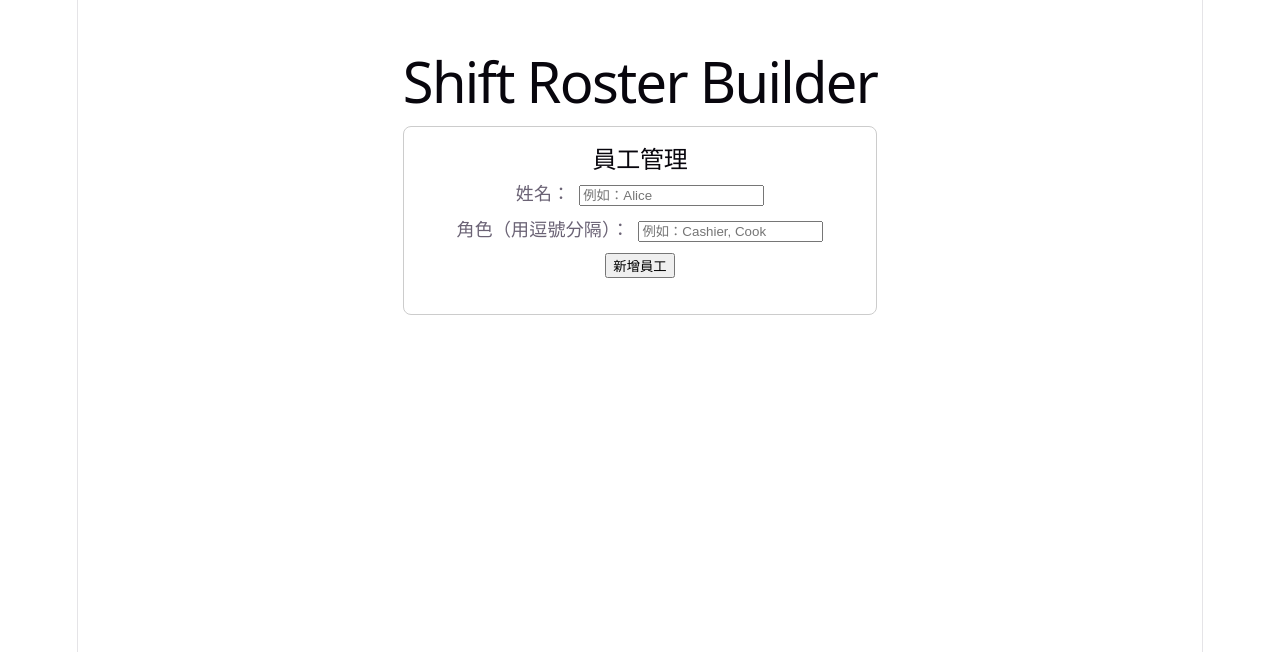
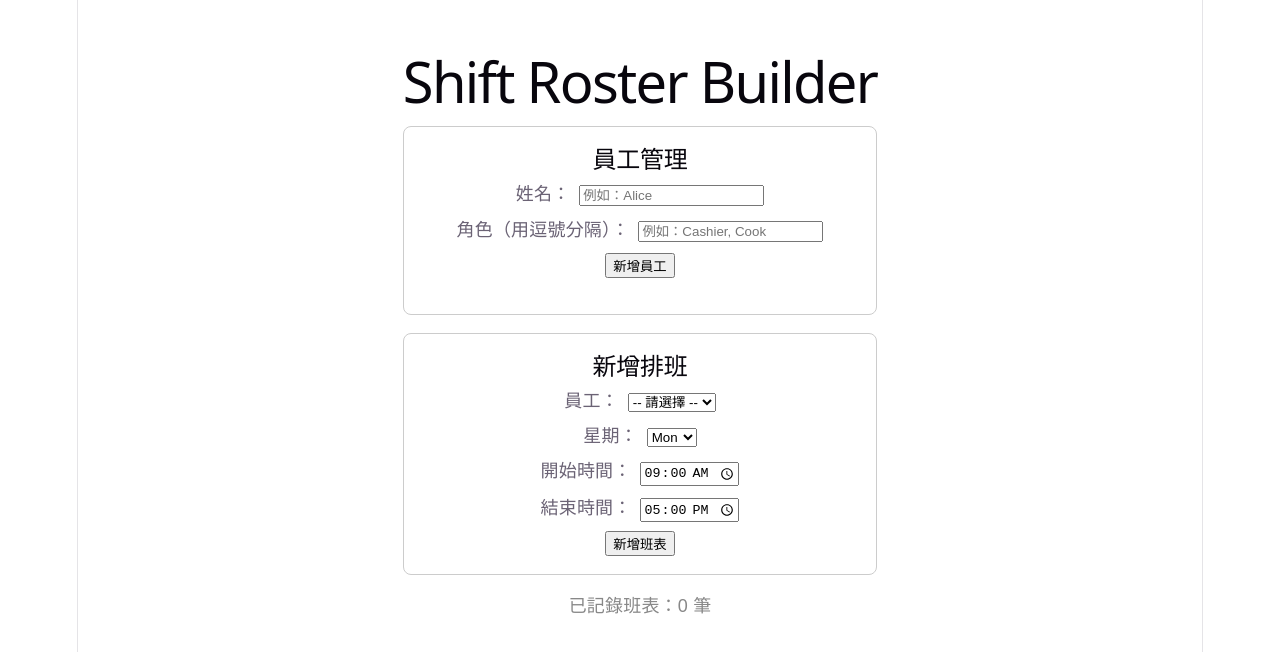
Before and after one commit to wernerchn/shift-roster-builder, a React (Vite) app: page / in a window 1280 px wide. Shown: the top 652 px of the page. Built offline with nearby package versions, Linux system fonts and the light colour scheme.

Commit message:
feat: add shift form with time validation

```diff
--- a/src/App.jsx
+++ b/src/App.jsx
@@ -1,12 +1,13 @@
 import { useState } from 'react';
 import EmployeePanel from './components/EmployeePanel';
+import ShiftForm from './components/ShiftForm';
 
 function App() {
   const [employees, setEmployees] = useState([]);
+  const [shifts, setShifts] = useState([]);
 
   const handleAddEmployee = ({ name, roles }) => {
-    const newEmployee = { id: Date.now(), name, roles };
-    setEmployees(prev => [...prev, newEmployee]);
+    setEmployees(prev => [...prev, { id: Date.now(), name, roles }]);
   };
 
   const handleEditEmployee = (id, { name, roles }) => {
@@ -17,6 +18,11 @@ function App() {
 
   const handleDeleteEmployee = (id) => {
     setEmployees(prev => prev.filter(emp => emp.id !== id));
+    setShifts(prev => prev.filter(s => s.employeeId !== id));
+  };
+
+  const handleAddShift = (shift) => {
+    setShifts(prev => [...prev, shift]);
   };
 
   return (
@@ -28,6 +34,13 @@ function App() {
         onEdit={handleEditEmployee}
         onDelete={handleDeleteEmployee}
       />
+      <ShiftForm
+        employees={employees}
+        onAddShift={handleAddShift}
+      />
+      <p style={{ color: '#888', marginTop: '1rem' }}>
+        已記錄班表：{shifts.length} 筆
+      </p>
     </div>
   );
 }
--- /dev/null
+++ b/src/components/ShiftForm.jsx
@@ -0,0 +1,100 @@
+import { useState } from 'react';
+
+const DAYS = ['Mon', 'Tue', 'Wed', 'Thu', 'Fri', 'Sat', 'Sun'];
+
+function ShiftForm({ employees, onAddShift }) {
+  const [employeeId, setEmployeeId] = useState('');
+  const [day, setDay] = useState('Mon');
+  const [startTime, setStartTime] = useState('09:00');
+  const [endTime, setEndTime] = useState('17:00');
+  const [error, setError] = useState('');
+
+  const handleSubmit = (e) => {
+    e.preventDefault();
+    setError('');
+
+    if (!employeeId) {
+      setError('請選擇員工');
+      return;
+    }
+    if (startTime >= endTime) {
+      setError('開始時間必須早於結束時間');
+      return;
+    }
+
+    onAddShift({
+      id: Date.now(),
+      employeeId: Number(employeeId),
+      day,
+      startTime,
+      endTime,
+    });
+
+    setEmployeeId('');
+    setDay('Mon');
+    setStartTime('09:00');
+    setEndTime('17:00');
+  };
+
+  return (
+    <div style={{ padding: '1rem', border: '1px solid #ccc', borderRadius: '8px', marginTop: '1rem' }}>
+      <h2>新增排班</h2>
+      <form onSubmit={handleSubmit}>
+        <div>
+          <label>員工：</label>
+          <select
+            value={employeeId}
+            onChange={e => setEmployeeId(e.target.value)}
+            style={{ marginLeft: '0.5rem' }}
+          >
+            <option value="">-- 請選擇 --</option>
+            {employees.map(emp => (
+              <option key={emp.id} value={emp.id}>{emp.name}</option>
+            ))}
+          </select>
+        </div>
+
+        <div style={{ marginTop: '0.5rem' }}>
+          <label>星期：</label>
+          <select
+            value={day}
+            onChange={e => setDay(e.target.value)}
+            style={{ marginLeft: '0.5rem' }}
+          >
+            {DAYS.map(d => (
+              <option key={d} value={d}>{d}</option>
+            ))}
+          </select>
+        </div>
+
+        <div style={{ marginTop: '0.5rem' }}>
+          <label>開始時間：</label>
+          <input
+            type="time"
+            value={startTime}
+            onChange={e => setStartTime(e.target.value)}
+            style={{ marginLeft: '0.5rem' }}
+          />
+        </div>
+
+        <div style={{ marginTop: '0.5rem' }}>
+          <label>結束時間：</label>
+          <input
+            type="time"
+            value={endTime}
+            onChange={e => setEndTime(e.target.value)}
+            style={{ marginLeft: '0.5rem' }}
+          />
+        </div>
+
+        {error && (
+          <p style={{ color: 'red', marginTop: '0.5rem' }}>{error}</p>
+        )}
+
+        <button type="submit" style={{ marginTop: '0.5rem' }}>新增班表</button>
+      </form>
+    </div>
+  );
+}
+
+export default ShiftForm;
```
